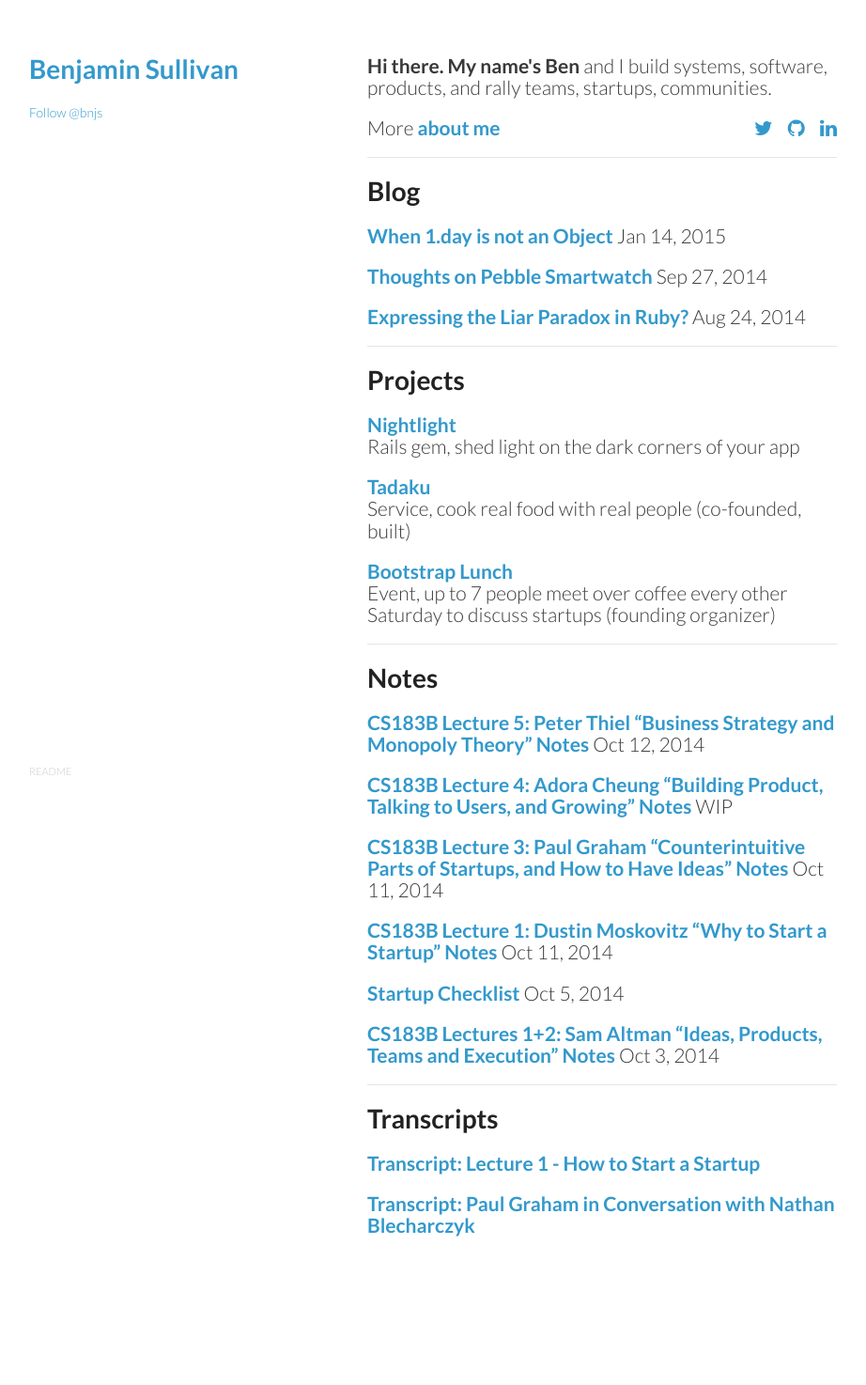
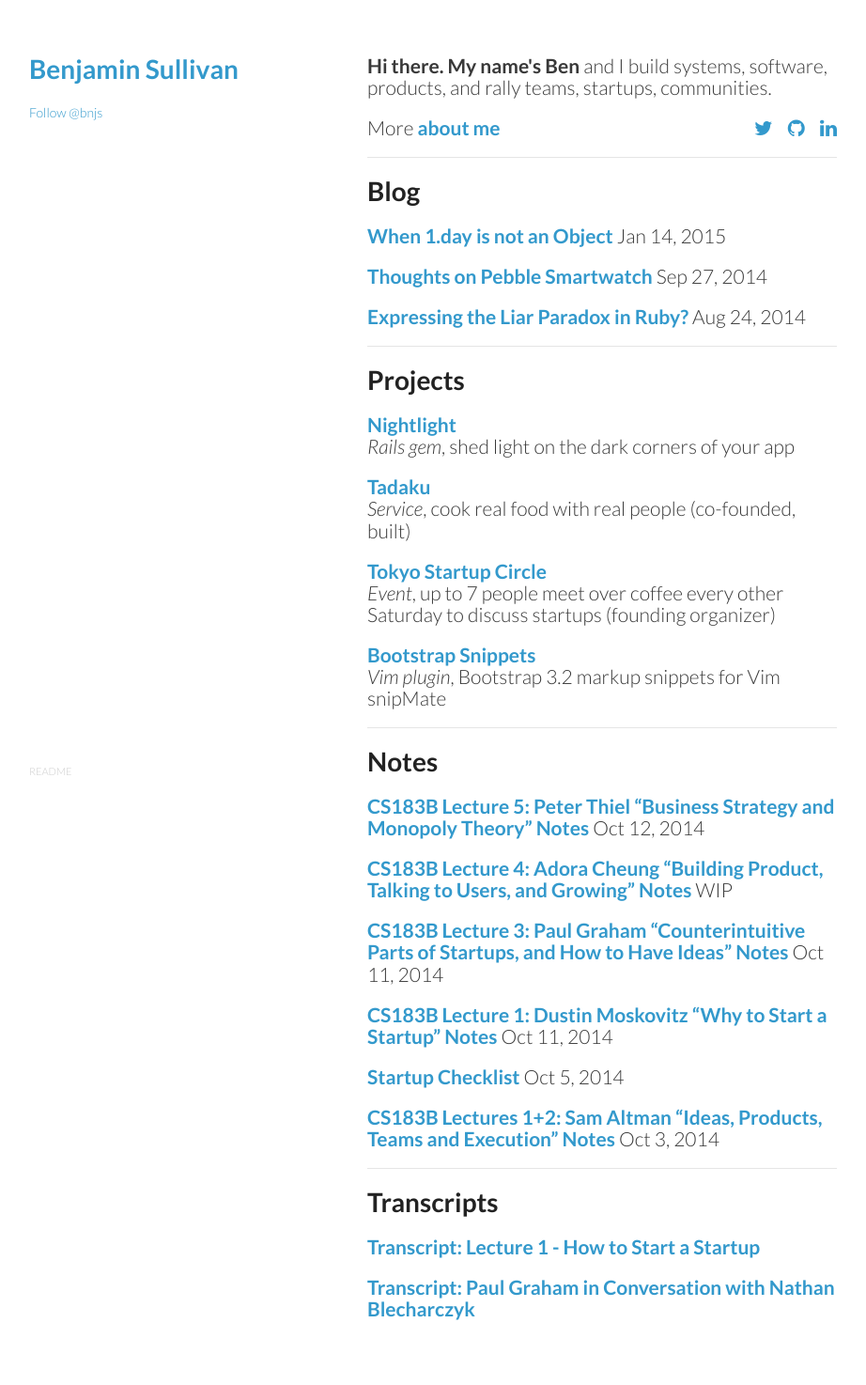
Before and after one commit to bnjs/bnjs.github.io, a Jekyll site: the page built from index.md, in a window 1280 px wide. Shown: the whole page at 94% size, without its empty margins (179-1101 px from the left). Built offline with Jekyll 4.4.1, drawn with Linux system fonts in a browser that asks for light colours; nearby versions of some CDN libraries; comment, search, counter and statistics services are not loaded; before the commit the page ends 1385 px from its top, so only the background shows below that.

Commit message:
Minor style changes to projects, and add Bootstrap Snippets

```diff
--- a/index.md
+++ b/index.md
@@ -47,21 +47,26 @@
 <h2>
   <a href="https://github.com/bonsaiben/nightlight" target="_blank">Nightlight</a>
   <br/>
-  <span class="lowkey">Rails gem, shed light on the dark corners of your app</span>
+  <span class="lowkey"><em>Rails gem</em>, shed light on the dark corners of your app</span>
 </h2>
 
 <h2>
   <a href="https://www.tadaku.com" target="_blank">Tadaku</a>
   <br/>
-  <span class="lowkey">Service, cook real food with real people (co-founded, built)</span>
+  <span class="lowkey"><em>Service</em>, cook real food with real people (co-founded, built)</span>
 </h2>
 
 <h2>
-  <a href="http://www.meetup.com/tokyo-startup-circle/" target="_blank">Bootstrap Lunch</a>
+  <a href="http://www.meetup.com/tokyo-startup-circle/" target="_blank">Tokyo Startup Circle</a>
   <br/>
-  <span class="lowkey">Event, up to 7 people meet over coffee every other Saturday to discuss startups (founding organizer)</span>
+  <span class="lowkey"><em>Event</em>, up to 7 people meet over coffee every other Saturday to discuss startups (founding organizer)</span>
 </h2>
 
+<h2>
+  <a href="https://github.com/bonsaiben/bootstrap-snippets" target="_blank">Bootstrap Snippets</a>
+  <br/>
+  <span class="lowkey"><em>Vim plugin</em>, Bootstrap 3.2 markup snippets for Vim snipMate</span>
+</h2>
 ---
 
 # Notes
```
